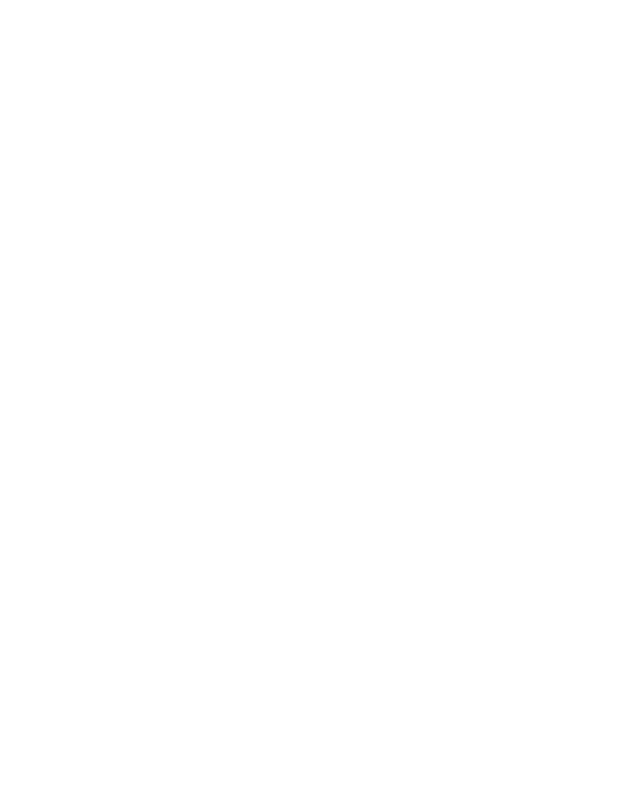
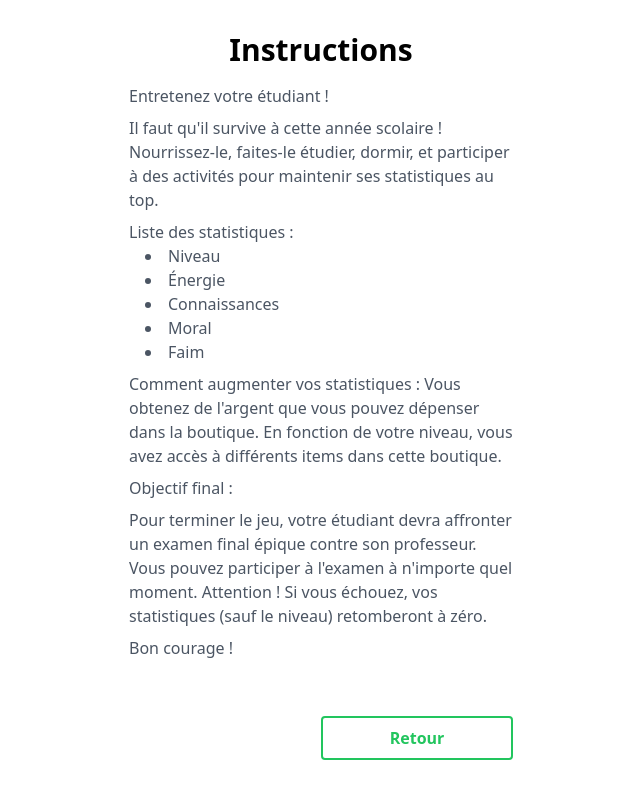
Before and after one commit to Frize01/CrazyDev, a Vue app: page /instructions in a window 1280 px wide. Before the commit this address had no page. Shown: the whole page, without its empty margins (319-959 px from the left). Built offline with nearby package versions, Linux system fonts and the light colour scheme.

Commit message:
Game Page Template

```diff
--- a/src/router/index.js
+++ b/src/router/index.js
@@ -2,7 +2,7 @@
 import HomeView from '../views/HomeView.vue'
 import AboutView from '@/views/AboutView.vue'
 import GameView from '@/views/GameView.vue'
-import InstuctionsView from '@/views/InstuctionsView.vue'
+import InstructionsView from '@/views/InstructionsView.vue'
 
 const router = createRouter({
   history: createWebHistory(import.meta.env.BASE_URL),
@@ -23,9 +23,9 @@
       component: GameView
     },
     {
-      path: '/instruction',
-      name: 'instruction',
-      component: InstuctionsView
+      path: '/instructions',
+      name: 'instructions',
+      component: InstructionsView
     }
   ]
 })
--- a/src/views/GameView.vue
+++ b/src/views/GameView.vue
@@ -1,7 +1,50 @@
+<!-- src/views/GameView.vue -->
 <template>
-  <h1>Jeu</h1>
+  <div class="container mx-auto p-8">
+    <!-- Titre -->
+    <h2 class="text-3xl font-bold text-Black-500 mb-4 text-center">%NAME%</h2>
+
+    <!-- Stats (level + golds) -->
+    <div class="flex flex-row flex-center justify-center space-x-8">
+      <div class="flex flex-row flex-center">
+        <p>Niveau :</p>
+        <p>%LVL%</p>
+        <p>/ 40</p>
+      </div>
+      <div class="flex flex-row flex-center space-x-2">
+        <p>%GOLD%</p>
+        <img src="" alt="Logo Golds" class="mx-auto w-24 h-24 mb-6" />
+      </div>
+    </div>
+
+    <!-- Avatar -->
+    <img src="" alt="Avatar" class="mx-auto w-24 h-24 mb-6" />
+
+    <!-- Stats -->
+
+    <!-- Boutons -->
+
+    <div class="flex flex-row items-center space-x-1">
+      <!-- TODO Changer la taille -->
+      <ButtonComponents>Manger</ButtonComponents>
+      <ButtonComponents>Étudier</ButtonComponents>
+      <ButtonComponents>Dormir</ButtonComponents>
+    </div>
+
+    <ButtonComponents class="w-full mt-2">Passage de l'examen</ButtonComponents>
+  </div>
 </template>
 
-<script></script>
+<script>
+export default {
+  name: 'GameView'
+}
+</script>
 
-<style scoped></style>
+<script setup>
+import ButtonComponents from '@/components/ButtonComponents.vue'
+</script>
+
+<style scoped>
+/* Ajoutez ici tout style personnalisé pour ce composant */
+</style>
--- a/src/views/HomeView.vue
+++ b/src/views/HomeView.vue
@@ -18,7 +18,7 @@
       </div>
     </div>
     <div class="flex flex-col items-center space-y-1">
-      <ButtonComponents :to="{ name: 'instruction' }">Instructions</ButtonComponents>
+      <ButtonComponents :to="{ name: 'instructions' }">Instructions</ButtonComponents>
       <ButtonComponents :to="{ name: 'game' }">Jouer</ButtonComponents>
       <ButtonComponents :to="{ name: 'about' }">À propos</ButtonComponents>
     </div>
--- /dev/null
+++ b/src/views/InstructionsView.vue
@@ -0,0 +1,54 @@
+<!-- src/views/InstructionsView.vue -->
+<template>
+  <div class="container mx-auto p-8">
+    <!-- Titre -->
+    <h2 class="text-3xl font-bold text-Black-500 mb-4 text-center">Instructions</h2>
+
+    <!-- Texte -->
+
+    <!-- Texte et bouton enveloppés dans un conteneur flex -->
+    <div class="flex flex-col gap-4 max-w-prose mx-auto">
+      <div class="text-gray-600 mb-8">
+        <p class="mb-2">Entretenez votre étudiant !</p>
+        <p class="mb-2">
+          Il faut qu'il survive à cette année scolaire ! Nourrissez-le, faites-le étudier, dormir,
+          et participer à des activités pour maintenir ses statistiques au top.
+        </p>
+
+        <ul class="mb-2 list-disc list-inside">
+          Liste des statistiques :
+          <div class="px-4">
+            <li>Niveau</li>
+            <li>Énergie</li>
+            <li>Connaissances</li>
+            <li>Moral</li>
+            <li>Faim</li>
+          </div>
+        </ul>
+
+        <p class="mb-2">
+          Comment augmenter vos statistiques : Vous obtenez de l'argent que vous pouvez dépenser
+          dans la boutique. En fonction de votre niveau, vous avez accès à différents items dans
+          cette boutique.
+        </p>
+        <p class="mb-2">Objectif final :</p>
+        <p class="mb-2">
+          Pour terminer le jeu, votre étudiant devra affronter un examen final épique contre son
+          professeur. Vous pouvez participer à l'examen à n'importe quel moment. Attention ! Si vous
+          échouez, vos statistiques (sauf le niveau) retomberont à zéro.
+        </p>
+        <p class="mb-2">Bon courage !</p>
+      </div>
+
+      <div class="self-end">
+        <ButtonComponents> Retour </ButtonComponents>
+      </div>
+    </div>
+  </div>
+</template>
+
+<script setup>
+import ButtonComponents from '@/components/ButtonComponents.vue'
+</script>
+
+<style scoped></style>
--- a/src/views/InstuctionsView.vue
+++ /dev/null
@@ -1,46 +0,0 @@
-<!-- src/views/AboutView.vue -->
-<template>
-  <div class="container mx-auto p-8">
-    <!-- Titre -->
-    <h2 class="text-3xl font-bold text-Black-500 mb-4 text-center">À propos</h2>
-
-    <!-- Texte -->
-
-    <!-- Texte et bouton enveloppés dans un conteneur flex -->
-    <div class="flex flex-col gap-4 max-w-prose mx-auto">
-      <div class="text-gray-600 mb-8">
-        <p class="mb-2">
-          Ce projet a été conçu comme une initiation pour MyDigitalSchool, dans le cadre de la
-          première semaine de notre cursus en Bachelor Développeur Web.
-        </p>
-        <p class="mb-2">
-          En groupe de deux, composé de Kévin Voisine et Damien Paszkiewicz, nous avons pour mission
-          de créer un site web qui nous permet de mettre à l'épreuve nos acquis et nos compétences.
-        </p>
-        <p class="mb-2">
-          Le projet doit être "crazy", c'est-à-dire décalé de la réalité et original (comme, par
-          exemple, un site de rencontre pour moustiques). Nous avons la liberté d'utiliser la
-          technologie de notre choix pour mener à bien ce défi créatif.
-        </p>
-      </div>
-
-      <div class="self-end">
-        <button
-          class="w-48 bg-white text-green-500 hover:bg-green-500 hover:text-white border-2 border-green-500 font-bold py-2 px-4 rounded duration-200"
-        >
-          Retour
-        </button>
-      </div>
-    </div>
-  </div>
-</template>
-
-<script>
-export default {
-  name: 'AboutView'
-}
-</script>
-
-<style scoped>
-/* Ajoutez ici tout style personnalisé pour ce composant */
-</style>
--- a/vite.config.js
+++ b/vite.config.js
@@ -7,11 +7,7 @@
 
 // https://vitejs.dev/config/
 export default defineConfig({
-  plugins: [
-    vue(),
-    vueJsx(),
-    vueDevTools(),
-  ],
+  plugins: [vue(), vueJsx(), vueDevTools()],
   resolve: {
     alias: {
       '@': fileURLToPath(new URL('./src', import.meta.url))
```
